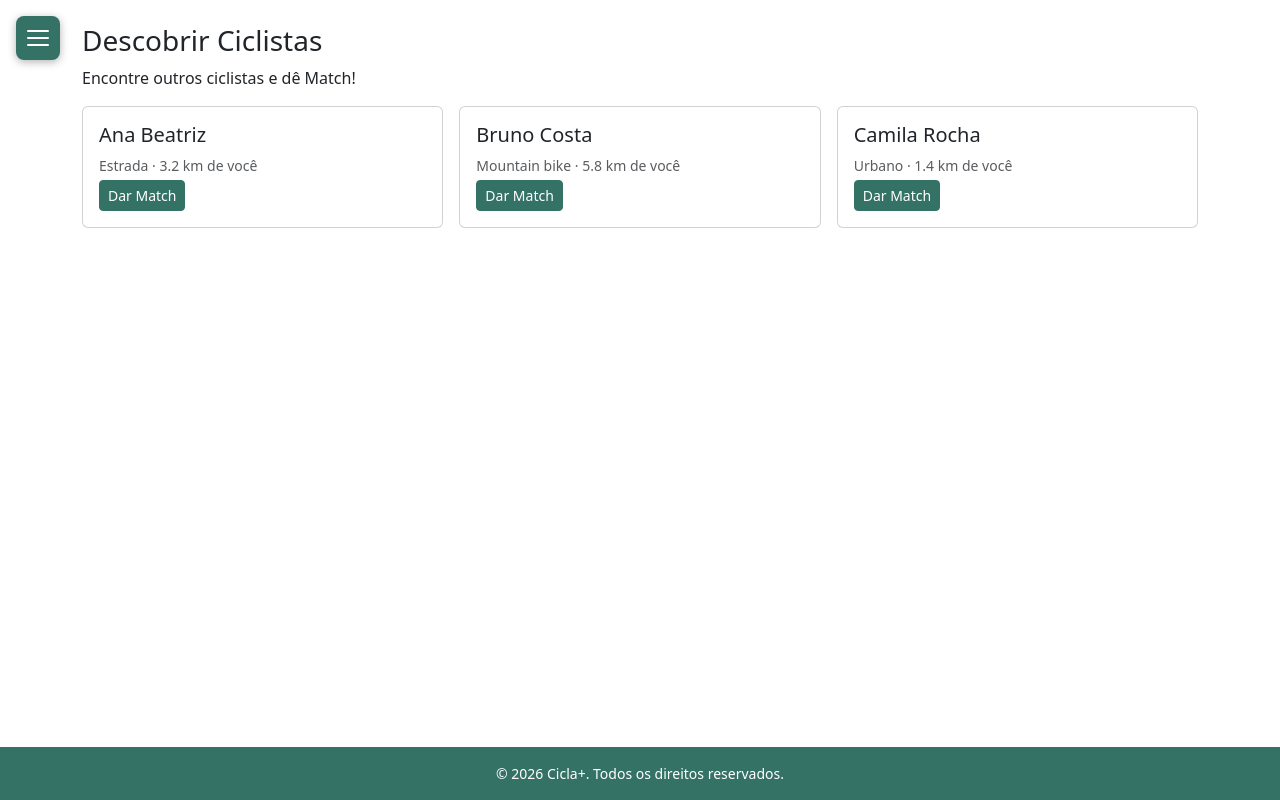
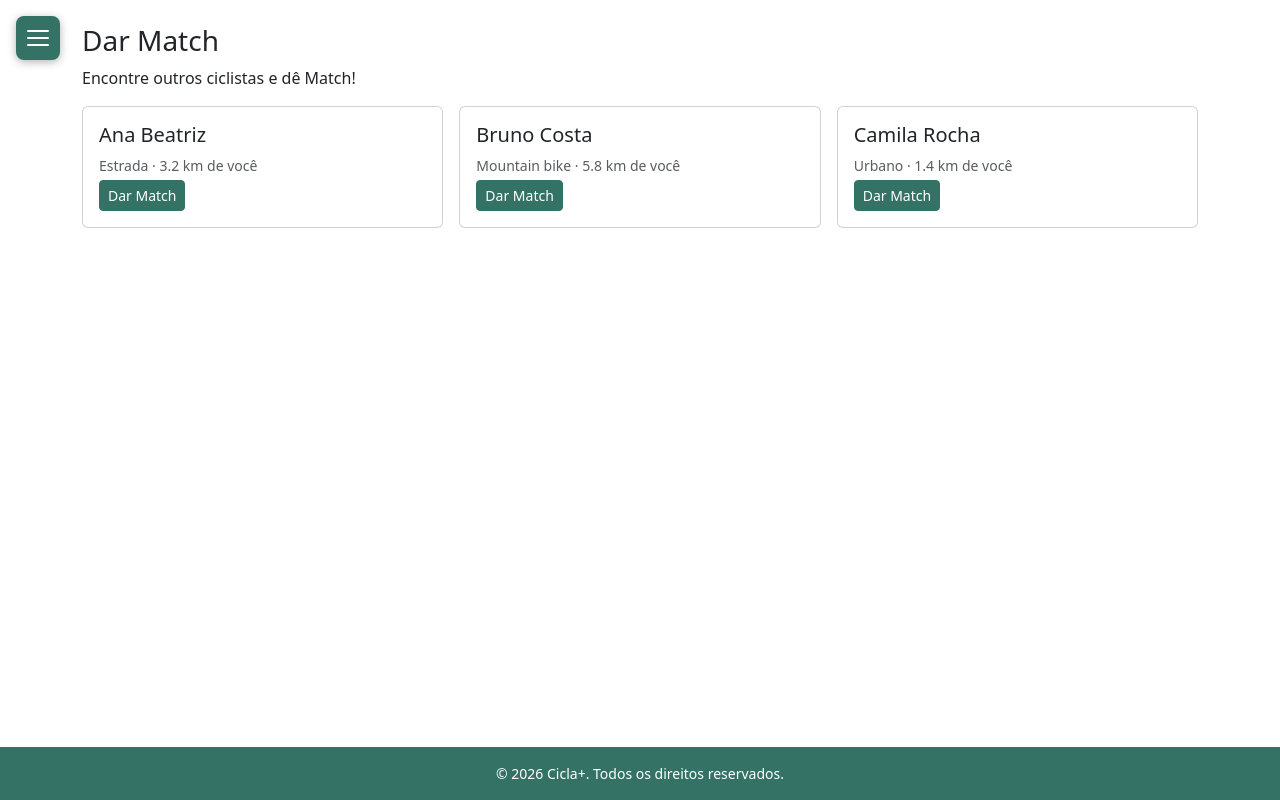
Before and after one commit to cruzPatrick/ciclaPlus, a React (Vite) app: page /app/descoberta in a window 1280 px wide. Built offline with nearby package versions, Linux system fonts and the light colour scheme.

Commit message:
Renomeia menu/tela Descobrir Ciclistas para Dar Match

```diff
--- a/src/components/layout/AppLayout.jsx
+++ b/src/components/layout/AppLayout.jsx
@@ -4,7 +4,7 @@ import Footer from "./Footer.jsx";
 
 // Itens do menu como variável local do componente.
 const ITENS = [
-  { to: "descoberta", texto: "Descobrir Ciclistas" },
+  { to: "descoberta", texto: "Dar Match" },
   { to: "chat", texto: "Chat" },
   { to: "treino", texto: "Treino" },
   { to: "mapa", texto: "Mapa" },
--- a/src/pages/app/Descoberta.jsx
+++ b/src/pages/app/Descoberta.jsx
@@ -18,7 +18,7 @@ export default function Descoberta() {
 
   return (
     <main className="container py-4">
-      <h1 className="h3">Descobrir Ciclistas</h1>
+      <h1 className="h3">Dar Match</h1>
       <p>Encontre outros ciclistas e dê Match!</p>
 
       <div className="row g-3">
```
Also changed, not shown: mudancas/soul.md (+1 -1 lines), mudancas/changelog.md.
